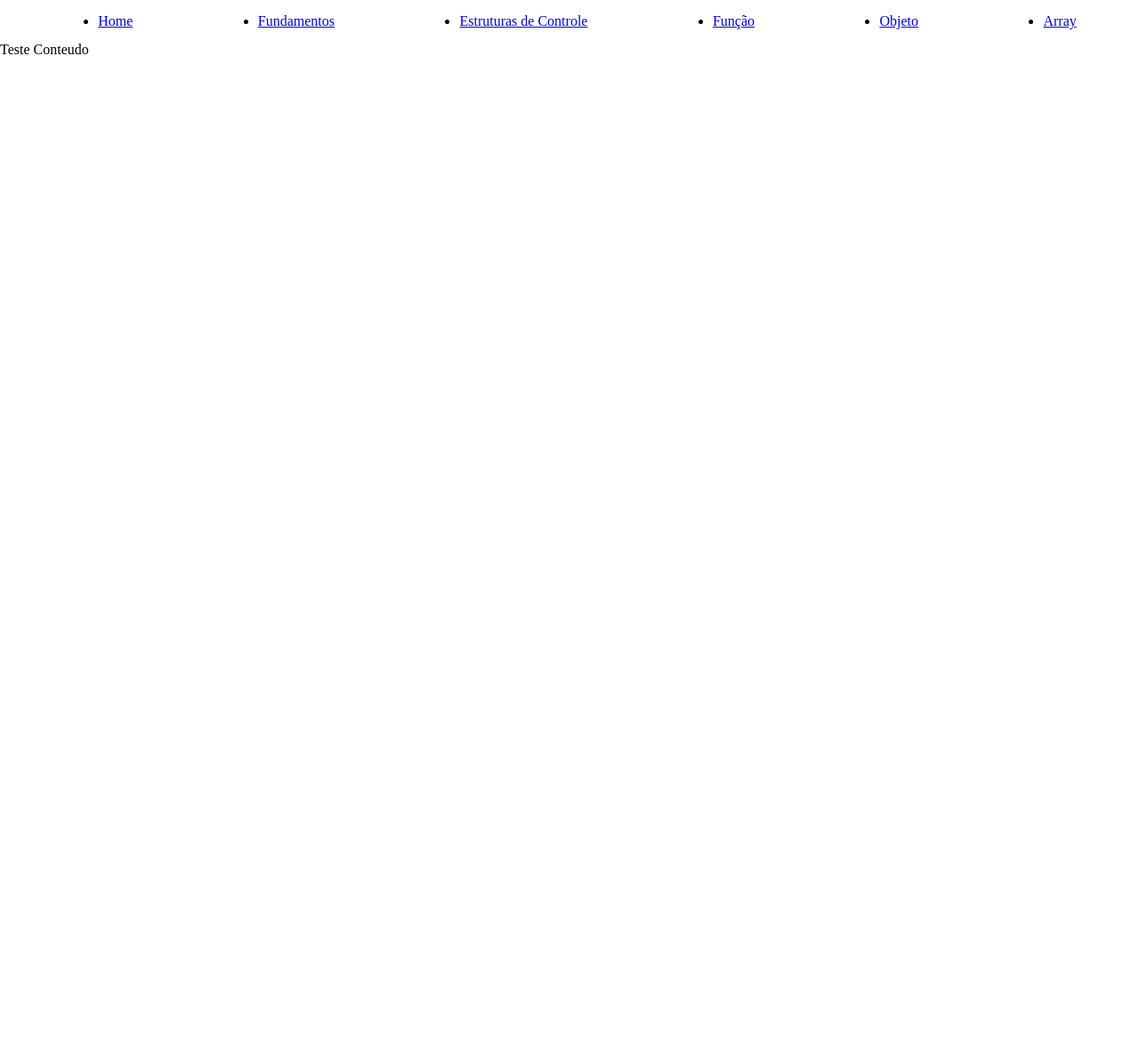
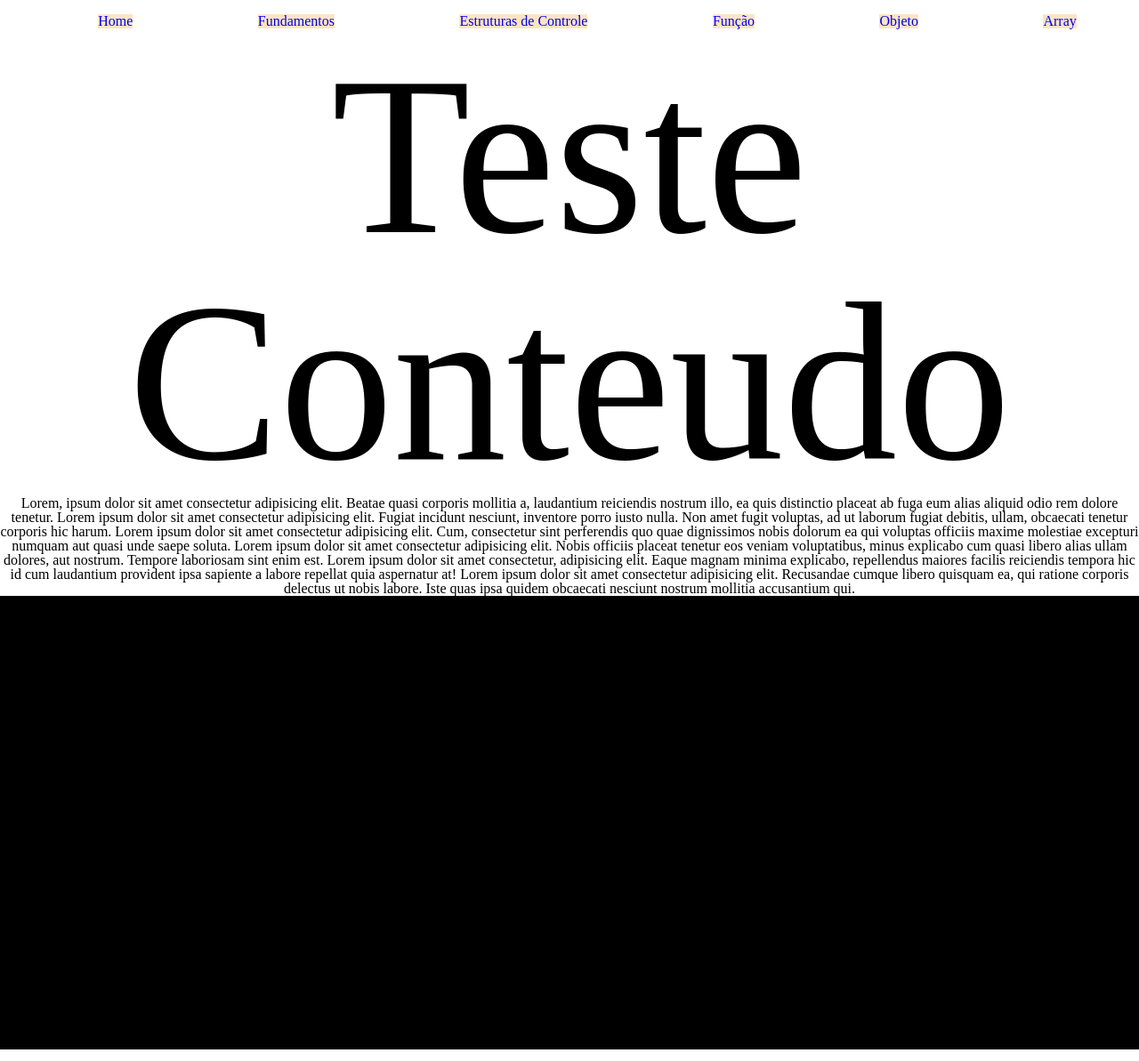
Before and after one commit to danielvito-pereira/Fundamentosjs, a plain HTML site: page index.html in a window 1280 px wide. Shown: the whole page at 89% size. Before the commit the page ends 800 px from the top, so only its background shows below. Drawn offline with Linux system fonts and the light colour scheme.

Commit message:
htmls e css

```diff
--- a/index.html
+++ b/index.html
@@ -24,9 +24,19 @@
     <section class=" Conteudo ">
         <h1> Teste Conteudo </h1>
     </section>
-
+    <section class="Fundamentos">
+        <p>Lorem, ipsum dolor sit amet consectetur adipisicing elit. Beatae quasi corporis mollitia a, laudantium reiciendis nostrum illo, ea quis distinctio placeat ab fuga eum alias aliquid odio rem dolore tenetur.
+            Lorem ipsum dolor sit amet consectetur adipisicing elit. Fugiat incidunt nesciunt, inventore porro iusto nulla. Non amet fugit voluptas, ad ut laborum fugiat debitis, ullam, obcaecati tenetur corporis hic harum.
+            Lorem ipsum dolor sit amet consectetur adipisicing elit. Cum, consectetur sint perferendis quo quae dignissimos nobis dolorum ea qui voluptas officiis maxime molestiae excepturi numquam aut quasi unde saepe soluta.
+            Lorem ipsum dolor sit amet consectetur adipisicing elit. Nobis officiis placeat tenetur eos veniam voluptatibus, minus explicabo cum quasi libero alias ullam dolores, aut nostrum. Tempore laboriosam sint enim est.
+            Lorem ipsum dolor sit amet consectetur, adipisicing elit. Eaque magnam minima explicabo, repellendus maiores facilis reiciendis tempora hic id cum laudantium provident ipsa sapiente a labore repellat quia aspernatur at!
+            Lorem ipsum dolor sit amet consectetur adipisicing elit. Recusandae cumque libero quisquam ea, qui ratione corporis delectus ut nobis labore. Iste quas ipsa quidem obcaecati nesciunt nostrum mollitia accusantium qui.
+        </p>
+    </section>
     <footer>
-
+        <div class="grid-rodape">
+            <h1>Sou um Footer </h1>
+        </div>
 
     </footer>
 </body>
--- a/style.css
+++ b/style.css
@@ -8,6 +8,7 @@
 .menu ul {
     display: flex;
     justify-content: space-around;
+
 }
 ul {
     display: block;
@@ -17,4 +18,36 @@ ul {
     margin-inline-start: 0px;
     margin-inline-end: 0px;
     padding-inline-start: 40px;
+    text-decoration:none;
+
 }
+
+li {
+    list-style-type: none;/* tira a olinha do menu  */
+    background-color: bisque;
+
+
+  }
+  a {
+      text-decoration: none;
+     }
+
+body {
+    text-align: center;
+
+}
+h1 {
+    font-size:255px;
+}
+ footer {
+     display: block;
+     background-color: black;
+     text-decoration: none;
+     border-end-end-radius: 41;
+ }
+ .grid-rodape{
+    display: grid;
+    display: grid;
+    gap: 1px;
+
+ }
```
